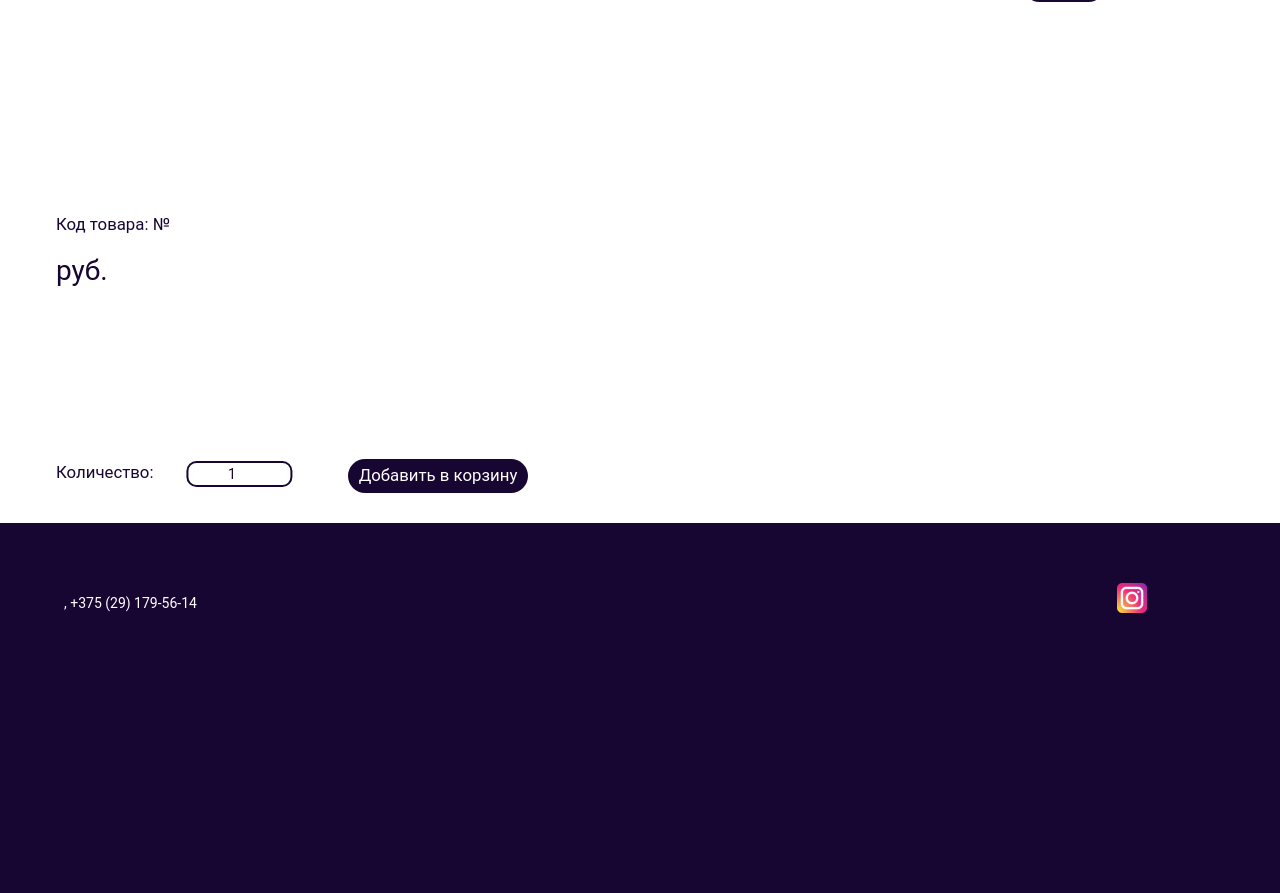
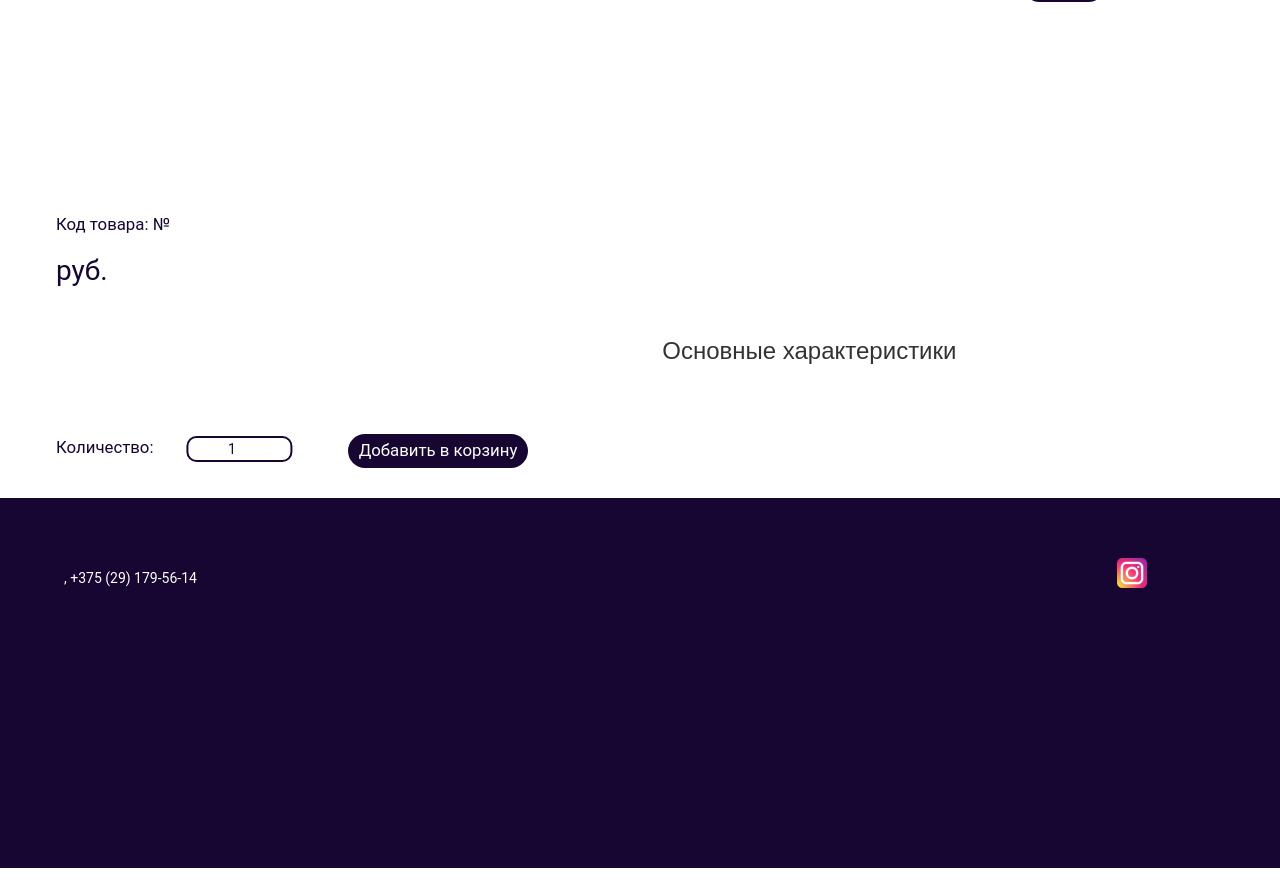
Before and after one commit to MaximkaKash/Rerumbel, a Django app: template Ferumbel/static/templates/good.html in a window 1280 px wide. Shown: the part 217-1110 px from the top of the page. After the commit the page ends 1085 px from the top, so only its background shows below. Run offline with Django 3.2, Linux system fonts and the light colour scheme; the template is opened without the code that fills it, so the values that code supplies are empty; some libraries are stand-ins or nearby versions.

Commit message:
table in good

```diff
--- a/Ferumbel/Front/Main/styles/good.css
+++ b/Ferumbel/Front/Main/styles/good.css
@@ -296,8 +296,24 @@ margin-top: 1em;
 }
 
 .con .many {
+    margin: 15px 0 0 3em;
     width: 50%;
-    margin-right: 2em;
     /*height: 13em;*/
     /*background-color: blue;*/
 }
+
+table.iksweb{
+	width: 100%;
+	border-collapse:collapse;
+	border-spacing:0;
+	height: auto; }
+table.iksweb,table.iksweb td, table.iksweb th {
+	border: 1px solid #595959; }
+table.iksweb td,table.iksweb th {
+	min-height:35px;padding: 3px;
+	width: 30px;
+	height: 35px; }
+table.iksweb th {
+	background: #347c99;
+	color: #fff;
+	font-weight: normal; }
--- a/Ferumbel/static/templates/good.html
+++ b/Ferumbel/static/templates/good.html
@@ -74,6 +74,8 @@
 
 
 
+
+
                 </script>
 
 
@@ -105,7 +107,6 @@
     <form method="POST">
         {% csrf_token %}
         <div class="con">
-
             <section class="second_level">
                 <section class="discription">
                     <div>{{ products.description|linebreaks }}
@@ -114,20 +115,31 @@
             </section>
 
             <div class="many">
-                <section class="table">
-                    <section class="timetable_value">
-                        <section class="str">
-                            <section class="stab"></section>
-                            {% for har in hars %}
-                            <section class="column">
-                                <section class=" cell">{{ har.pole }}</section>
-                                <section class="cell">{{ har.value }}</section>
-                            </section>
-                            {% endfor %}
-                            <section class="stab"></section>
-                        </section>
-                    </section>
-                </section>
+                <p><font face="sans-serif" size="5">Основные характеристики</font></p>
+                <table class="iksweb">
+                    <tbody>
+                    {% for har in hars %}
+                    <tr>
+                        <td>{{ har.pole }}</td>
+                        <td>{{ har.value }}</td>
+                    </tr>
+                    {% endfor %}
+                    </tbody>
+                </table>
+                <!--                <section class="table">-->
+                <!--                    <section class="timetable_value">-->
+                <!--                        <section class="str">-->
+                <!--                            <section class="stab"></section>-->
+                <!--                            {% for har in hars %}-->
+                <!--                            <section class="column">-->
+                <!--                                <section class=" cell">{{ har.pole }}</section>-->
+                <!--                                <section class="cell">{{ har.value }}</section>-->
+                <!--                            </section>-->
+                <!--                            {% endfor %}-->
+                <!--                            <section class="stab"></section>-->
+                <!--                        </section>-->
+                <!--                    </section>-->
+                <!--                </section>-->
             </div>
         </div>
 
```
Also changed, not shown: Ferumbel/static/styles/good.css (+17 -1 lines).
